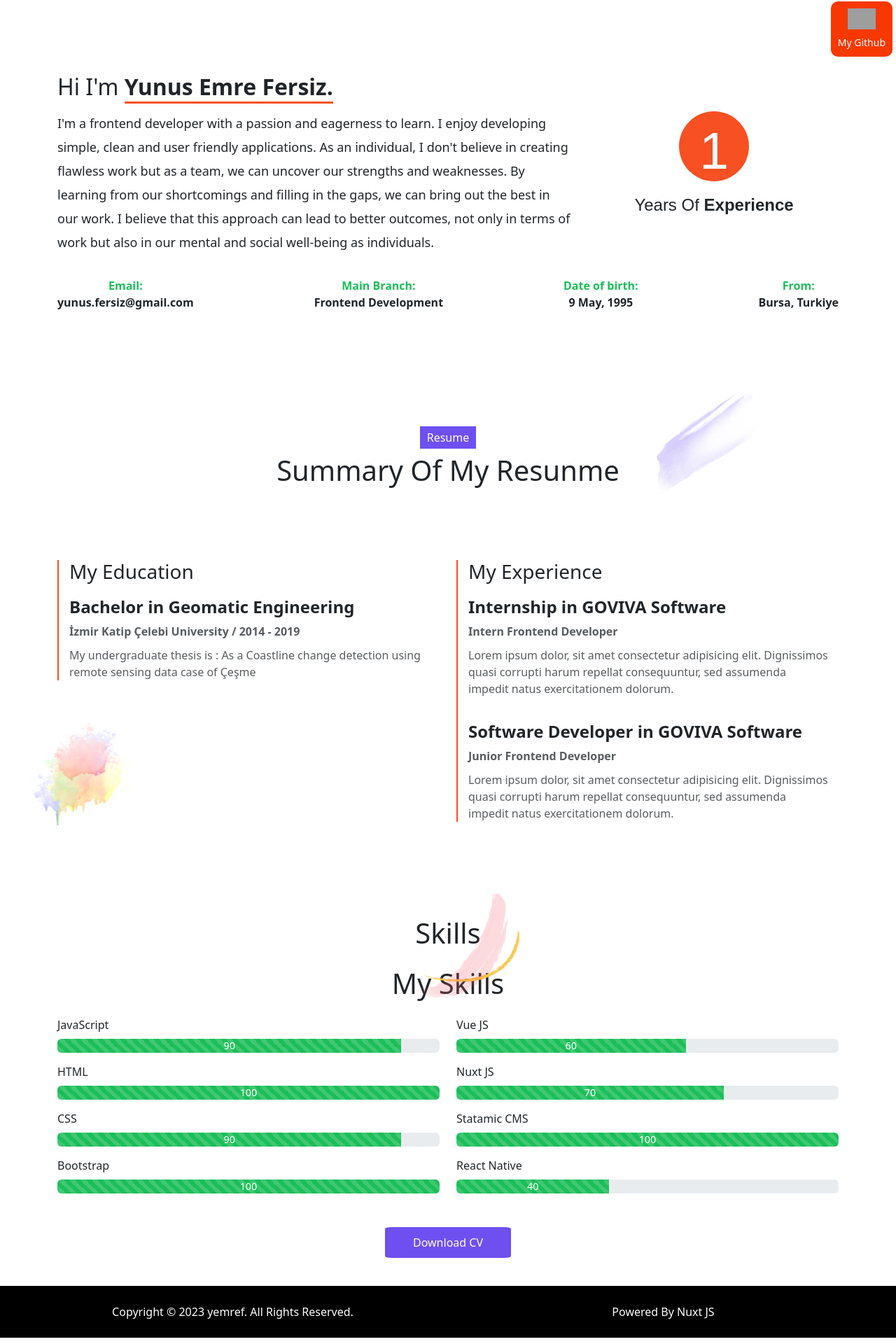
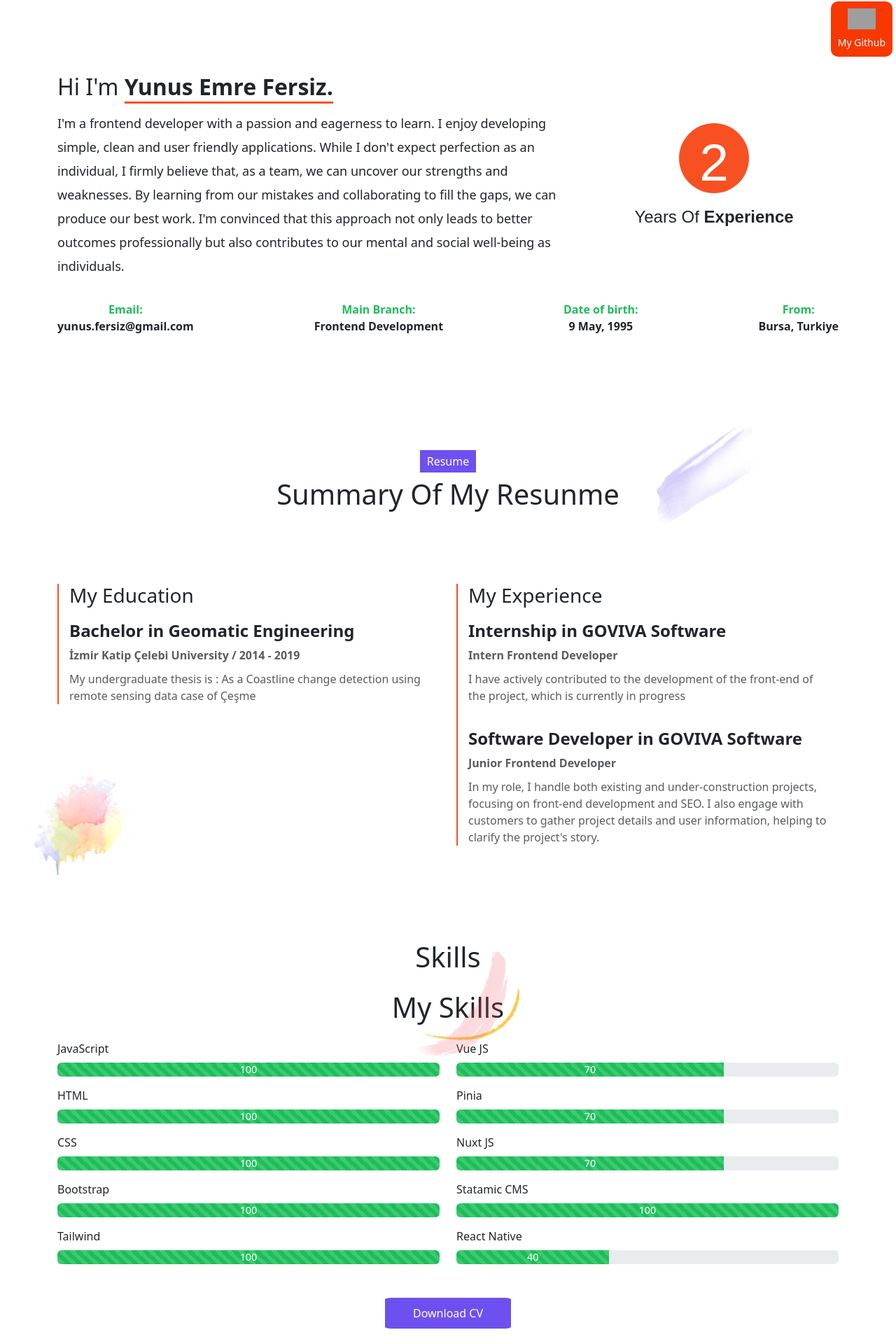
Before and after one commit to yemref07/yemref-portfolio, a Nuxt app: page /hakkimda in a window 1280 px wide. Shown: the part 403-2323 px from the top of the page at 70% size. Built offline with nearby package versions, Linux system fonts and the light colour scheme; grey boxes are pictures that could not be loaded.

Commit message:
- adjust about text content - adjust experience section content - add new skilss to my skills section - add source to download cv button

```diff
--- a/pages/hakkimda.vue
+++ b/pages/hakkimda.vue
@@ -11,14 +11,14 @@
                             <span class="fw-bold border-bot">Yunus Emre Fersiz.</span>
                     </h2>
                     <p class="mt-3 about-text">
-                        I'm a frontend developer with a passion and eagerness to learn. I enjoy developing simple, clean and user friendly applications. As an individual, I don't believe in creating flawless work but as a team, we can uncover our strengths and weaknesses. By learning from our shortcomings and filling in the gaps, we can bring out the best in our work. I believe that this approach can lead to better outcomes, not only in terms of work but also in our mental and social well-being as individuals.
+                        I'm a frontend developer with a passion and eagerness to learn. I enjoy developing simple, clean and user friendly applications. While I don't expect perfection as an individual, I firmly believe that, as a team, we can uncover our strengths and weaknesses. By learning from our mistakes and collaborating to fill the gaps, we can produce our best work. I'm convinced that this approach not only leads to better outcomes professionally but also contributes to our mental and social well-being as individuals.
                     </p>
 
                 </div>
                 <div class="col-sm-4 text-center animate__animated animate__backInRight">
 
                     <div class="number-box mx-auto">
-                        <span class="exp-number">1</span>
+                        <span class="exp-number">2</span>
                     </div>
 
                     <p class="exp-text mt-3">
@@ -98,7 +98,7 @@
                                         <span class='text-muted fw-bold'>Intern Frontend Developer</span>
                                     </li>
                                     <li>
-                                        <p class="text-muted education-exp">Lorem ipsum dolor, sit amet consectetur adipisicing elit. Dignissimos quasi corrupti harum repellat consequuntur, sed assumenda impedit natus exercitationem dolorum.</p>
+                                        <p class="text-muted education-exp">I have actively contributed to the development of the front-end of the project, which is currently in progress</p>
                                     </li>
                                 </ul>
                             </li>
@@ -111,7 +111,7 @@
                                         <span class='text-muted fw-bold'>Junior Frontend Developer</span>
                                     </li>
                                     <li>
-                                        <p class="text-muted education-exp">Lorem ipsum dolor, sit amet consectetur adipisicing elit. Dignissimos quasi corrupti harum repellat consequuntur, sed assumenda impedit natus exercitationem dolorum.</p>
+                                        <p class="text-muted education-exp">In my role, I handle both existing and under-construction projects, focusing on front-end development and SEO. I also engage with customers to gather project details and user information, helping to clarify the project's story.</p>
                                     </li>
                                 </ul>
                             </li>
@@ -129,15 +129,16 @@
                 <h1 class="about-title mt-3 text-center">My Skills</h1>
 
                 <div class="col-md-6">
-                    <progressBar progressBarTitle="JavaScript" progressBarPercent="90" />
+                    <progressBar progressBarTitle="JavaScript" progressBarPercent="100" />
                     <progressBar progressBarTitle="HTML" progressBarPercent="100" />
-                    <progressBar progressBarTitle="CSS" progressBarPercent="90" />
+                    <progressBar progressBarTitle="CSS" progressBarPercent="100" />
                     <progressBar progressBarTitle="Bootstrap" progressBarPercent="100" />
+                    <progressBar progressBarTitle="Tailwind" progressBarPercent="100" />
                 </div>
 
                 <div class="col-md-6">
-
-                    <progressBar progressBarTitle="Vue JS" progressBarPercent="60" />
+                    <progressBar progressBarTitle="Vue JS" progressBarPercent="70" />
+                    <progressBar progressBarTitle="Pinia" progressBarPercent="70" />
                     <progressBar progressBarTitle="Nuxt JS" progressBarPercent="70" />
                     <progressBar progressBarTitle="Statamic CMS" progressBarPercent="100" />
                     <progressBar progressBarTitle="React Native" progressBarPercent="40" />
@@ -147,7 +148,7 @@
 
             <div class="row mt-5">
                 <div class="col-12 text-center">
-                    <button class="btn  btn-cv hvr-shutter-out-horizontal">Download CV</button>
+                    <a class="btn  btn-cv hvr-shutter-out-horizontal" href="/cv-tr.pdf" download>Download CV</a>
                 </div>
             </div>
         </div>
```
